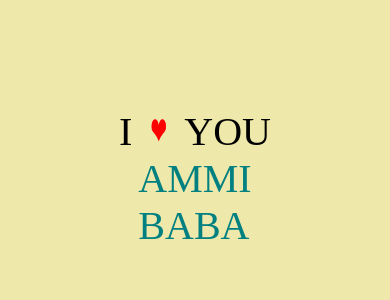
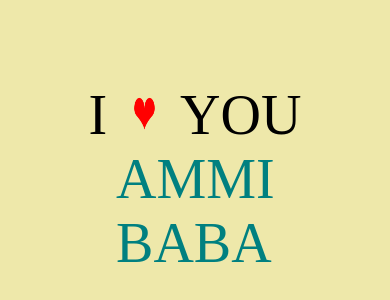
Before and after one commit to Kanwal12345678/decentralized-app, a plain HTML site: page index.html in a window 390 px wide. Shown: the part 252-552 px from the top of the page. Drawn offline with nearby package versions, Linux system fonts and the light colour scheme; a web font is replaced by a local one.

Commit message:
changecodes

```diff
--- a/style.css
+++ b/style.css
@@ -25,28 +25,28 @@ span {
 }
 @media screen and (max-width: 768px) {
     p {
-        font-size: 2.5rem;
+        font-size: 3.5rem;
     }
 
     span {
-        font-size: 2.5rem;
+        font-size: 3.5rem;
     }
 
     .animate__heartBeat {
-        font-size: 2.5rem;
+        font-size: 3.5rem;
     }
 }
 
 @media screen and (max-width: 480px) {
     p {
-        font-size: 2.5rem;
+        font-size: 3.5rem;
     }
 
     span {
-        font-size: 2.5rem;
+        font-size: 3.5rem;
     }
 
     .animate__heartBeat {
-        font-size: 2.5rem;
+        font-size: 3.5rem;
     }
 }
```
